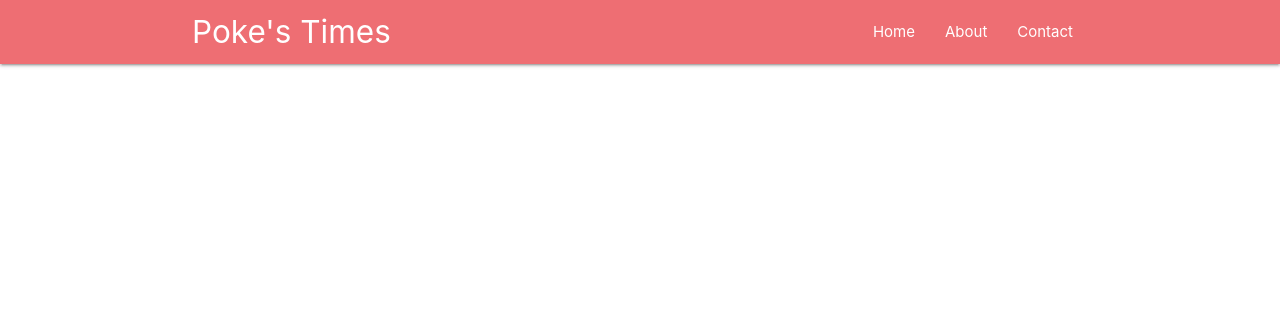
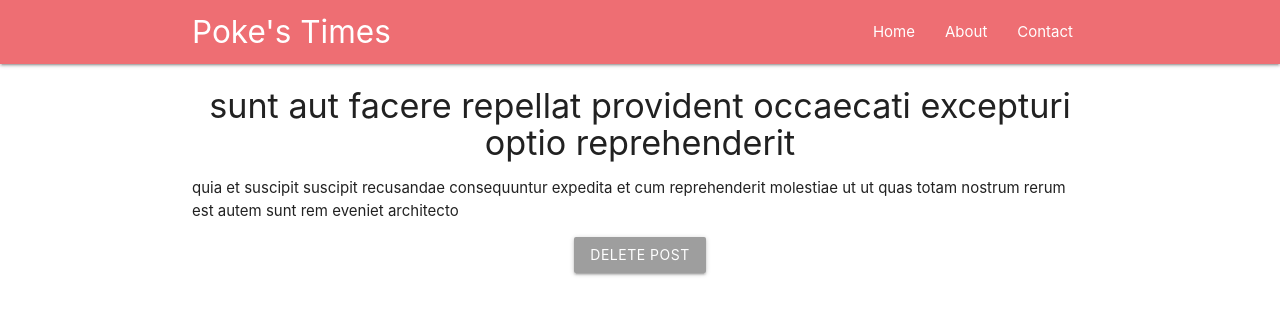
Before and after one commit to GherasimGeorgian/react_practice, a React (Create React App) app in the folder react_practice/react_practice/: page /1 in a window 1280 px wide. Shown: the top 314 px of the page. Built offline with nearby package versions, Linux system fonts and the light colour scheme; no server answers.

Commit message:
Map Dispatch To Props and state to props

```diff
--- a/react_practice/react_practice/src/Component/Home.js
+++ b/react_practice/react_practice/src/Component/Home.js
@@ -2,27 +2,28 @@
 import Todos from './Todos'
 import AddTodo from './AddTodo';
 import React, { Component } from 'react';
-import axios from 'axios'
+// import axios from 'axios'
 import {Link} from 'react-router-dom'
 import Pokeball from '../pokeball.png'
+import {connect} from 'react-redux'
 class Home extends Component{
 
-    componentDidMount(){
-        axios.get('https://jsonplaceholder.typicode.com/posts')
-            .then(res =>{
-                console.log(res)
-                this.setState({
-                    posts:res.data.slice(0,10)
-                })
-            })
-    }
+    // componentDidMount(){
+    //     axios.get('https://jsonplaceholder.typicode.com/posts')
+    //         .then(res =>{
+    //             console.log(res)
+    //             this.setState({
+    //                 posts:res.data.slice(0,10)
+    //             })
+    //         })
+    // }
 
     state = {
         todos:[
           {id:1,content:'buy some milk'},
           {id:2,content:'play mario kart'}
         ],
-        posts:[]
+        //posts:[]
       }
       deleteTodo = (id) => {
         const todos = this.state.todos.filter(todo => {
@@ -40,9 +41,10 @@
         })
       }
     render(){
-
-        const postList = this.state.posts.length ? (
-            this.state.posts.map(post=>{
+        console.log(this.props)
+        const {posts } = this.props;
+        const postList = posts.length ? (
+            posts.map(post=>{
                 return (<div className="post card" key={post.id}>
                             <img src={Pokeball} alt="a pokeball"/>
                             <div className="card-content">
@@ -74,4 +76,10 @@
     }
 }
 
-export default Home
+const mapStateToProps = (state) =>{
+    return{
+         posts:state.posts
+    }
+}
+
+export default connect(mapStateToProps)(Home)
--- a/react_practice/react_practice/src/Component/Post.js
+++ b/react_practice/react_practice/src/Component/Post.js
@@ -1,31 +1,45 @@
 import React,{Component} from 'react'
-import axios from 'axios'
+import {connect} from 'react-redux'
+// import axios from 'axios'
 class Post extends Component{
 
 
-    state = {
-        post:[]
-    }
+    // state = {
+    //     post:null
+    // }
 
-    componentDidMount(){
-        console.log(this.props)
-        let id= this.props.match.params.post_id;
-        axios.get('https://jsonplaceholder.typicode.com/posts/' + id)
-            .then(res =>{
-                this.setState({
-                    post:res.data
-                })
-                console.log(res)
-            })
+    // componentDidMount(){
+    //     console.log(this.props)
+    //     let id= this.props.match.params.post_id;
+    //     axios.get('https://jsonplaceholder.typicode.com/posts/' + id)
+    //         .then(res =>{
+    //             this.setState({
+    //                 post:res.data
+    //             })
+    //             console.log(res)
+    //         })
 
+    // }
+    handleClickDeletePost = () =>{
+        this.props.deletePost(this.props.post.id);
+        //redirect to homepage
+        this.props.history.push('/')
     }
 
     render(){
 
-        const post = this.state.post ? (
+
+
+        console.log(this.props)
+        const post = this.props.post ? (
             <div className="post">
-                <h4 className="center">{this.state.post.title}</h4>
-                <p>{this.state.post.body}</p>
+                <h4 className="center">{this.props.post.title}</h4>
+                <p>{this.props.post.body}</p>
+                <div className="center">
+                    <button className="btn grey" onClick={this.handleClickDeletePost}>
+                        Delete Post
+                    </button>
+                </div>
             </div>
         )
         :
@@ -42,5 +56,18 @@
         )
     }
 }
+const mapStateToProps = (state,ownProps) => {
+    //accesam post_id din link
+    let id = ownProps.match.params.post_id;
+    return {
+        post:state.posts.find(post => post.id === id)
+    }
+}
 
-export default Post
+
+const mapDispatchToProps = (dispatch) => {
+    return {
+        deletePost:(id) => {dispatch({type:'DELETE_POST',id:id})}
+    }
+}
+export default connect(mapStateToProps,mapDispatchToProps)(Post)
--- a/react_practice/react_practice/src/reducers/rootReducer.js
+++ b/react_practice/react_practice/src/reducers/rootReducer.js
@@ -7,6 +7,15 @@
 }
 
 const rootReducer = (state = initState,action) =>{
+    if(action.type === 'DELETE_POST'){
+        let newPosts = state.posts.filter(post => {
+            return action.id !== post.id
+        });
+        return{
+            ...state,
+            posts:newPosts
+        }
+    }
     return state;
 }
 
```
